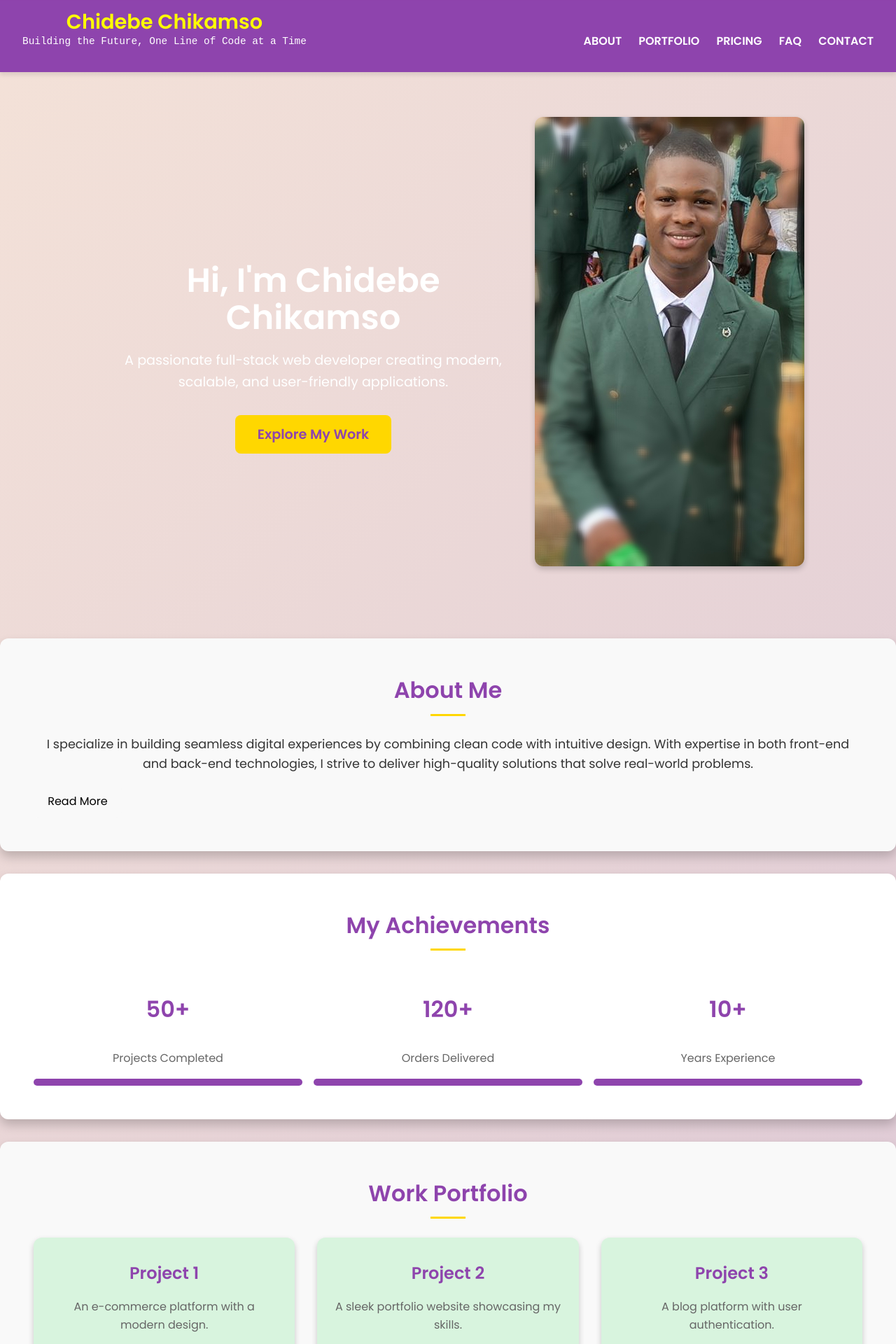
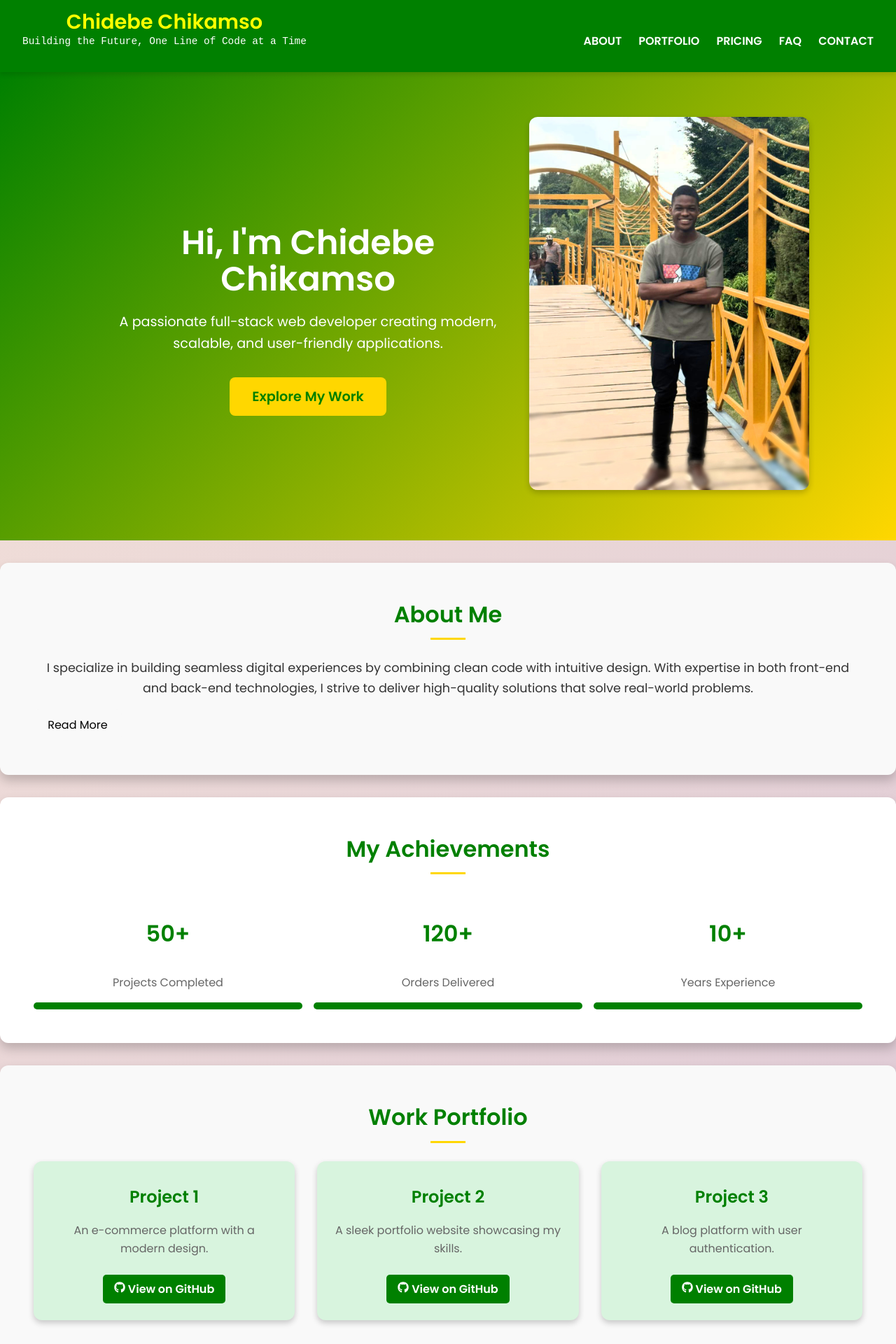
Before and after one commit to ChikamsoChidebe/react, a React (Vite) app: page / in a window 1280 px wide. Shown: the top 1920 px of the page at 70% size. Built offline with nearby package versions, Linux system fonts and the light colour scheme.

Commit message:
Added a new image and updated the app styles

```diff
--- a/src/App.css
+++ b/src/App.css
@@ -5,7 +5,7 @@ body {
   padding: 0;
   line-height: 1.6;
   color: #333;
-  background: linear-gradient(135deg, #f4e2d8, #cbb4d4);
+  background: linear-gradient(135deg,   #eef4d8, #b6d2b6);
   overflow-x: hidden;
   display: flex;
   align-items: center;
@@ -62,7 +62,7 @@ a:hover {
   justify-content: center;
   align-items: center;
   height: 100vh;
-  background:#8e44ad;
+  background: green;
 }
 
 .spinner {
@@ -98,7 +98,7 @@ a:hover {
 
 .pricing-card h3 {
   font-size: 1.5rem;
-  color:#8e44ad;
+  color: green;
 }
 
 .pricing-card p {
@@ -120,7 +120,7 @@ a:hover {
 
 .hire-button {
   background: #ffd700;
-  color:#8e44ad;
+  color: green;
   padding: 0.8rem 2rem;
   font-size: 1rem;
   font-weight: bold;
@@ -155,7 +155,7 @@ a:hover {
 
 /* Header Styles */
 .header {
-  background: linear-gradient(135deg #8e44ad, #ffd700); /* Purple Gradient */
+  background: linear-gradient(135deg, green, #ffd700); /* Purple Gradient */
   color: white;
   padding: 2rem 1rem;
   text-align: center;
@@ -207,7 +207,7 @@ a:hover {
   align-items: center;
   justify-content: center;
   padding: 4rem 2rem;
-  background: linear-gradient(135deg #8e44ad, #ffd700);
+  background: linear-gradient(135deg, green, #ffd700);
   color: white;
   text-align: center;
 }
@@ -230,7 +230,7 @@ a:hover {
 
 .cta-button {
   background: #ffd700;
-  color:#8e44ad;
+  color: green;
   padding: 0.8rem 2rem;
   font-size: 1.2rem;
   font-weight: bold;
@@ -274,7 +274,7 @@ a:hover {
 
 .section h2 {
   margin-top: 0;
-  color:#8e44ad; /* Purple */
+  color: green; /* Purple */
   font-size: 2rem;
   text-align: center;
   position: relative;
@@ -318,7 +318,7 @@ a:hover {
 
 .portfolio-item h3 {
   margin: 0.5rem 0;
-  color:#8e44ad; /* Purple */
+  color: green; /* Purple */
   font-size: 1.5rem;
 }
 
@@ -331,7 +331,7 @@ a:hover {
   display: inline-block;
   margin-top: 0.5rem;
   color: white;
-  background:#8e44ad; /* Purple */
+  background: green; /* Purple */
   padding: 0.5rem 1rem;
   border-radius: 5px;
   font-weight: bold;
@@ -339,7 +339,7 @@ a:hover {
 }
 
 .portfolio-item a:hover {
-  background: #8e44ad; /* Darker Purple */
+  background: #54ad44; /* Darker Purple */
 }
 
 /* Timeline */
@@ -357,7 +357,7 @@ a:hover {
 }
 
 .timeline-item h3 {
-  color:#8e44ad;
+  color: green;
   margin-bottom: 0.5rem;
 }
 
@@ -404,7 +404,7 @@ a:hover {
   justify-content: center;
   flex-direction: column;
   margin: 0.5rem;
-  color:#8e44ad; /* Purple */
+  color: green; /* Purple */
   font-weight: bold;
   text-decoration: none;
   font-size: 1.2rem;
@@ -420,7 +420,7 @@ a:hover {
 .footer {
   text-align: center;
   padding: 1.5rem;
-  background: linear-gradient(135deg #8e44ad, #ffd700);
+  background: linear-gradient(135deg, green, #ffd700);
   color: white;
   margin-top: 2rem;
   font-size: 0.9rem;
@@ -484,7 +484,7 @@ a:hover {
 
 .slide p {
   font-size: 1.2rem;
-  color:#8e44ad;
+  color: green;
 }
 
 /* Stats Section */
@@ -501,7 +501,7 @@ a:hover {
 
 .stat-item h3 {
   font-size: 2rem;
-  color:#8e44ad;
+  color: green;
 }
 
 .stat-item p {
@@ -520,7 +520,7 @@ a:hover {
 
 .status-bar-fill {
   height: 100%;
-  background:#8e44ad;
+  background: green;
   transition: width 0.3s ease-in-out;
 }
 
@@ -537,7 +537,7 @@ a:hover {
 
 .logo img {
   width: 80px;
-  background-color:#8e44ad;
+  background-color: green;
 }
 
 .logo h1 {
@@ -571,7 +571,7 @@ a:hover {
 .guest-item p {
   margin-top: 0.5rem;
   font-size: 1rem;
-  color:#8e44ad;
+  color: green;
 }
 
 /* FAQ Section */
@@ -594,7 +594,7 @@ a:hover {
 
 .faq-question h3 {
   font-size: 1.2rem;
-  color:#8e44ad;
+  color: green;
 }
 
 .faq-icon {
@@ -615,7 +615,7 @@ a:hover {
   display: flex;
   justify-content: space-around;
   align-items: center;
-  background:#8e44ad;
+  background: green;
   color: white;
   padding: 1rem;
   position: fixed;
@@ -659,7 +659,7 @@ body {
   justify-content: space-between;
   align-items: center;
   padding: 1rem 2rem;
-  background:#8e44ad;
+  background: green;
   color: white;
 }
 
@@ -688,7 +688,7 @@ body {
 .menu-bar {
   display: none;
   background: #ffd700;
-  color:#8e44ad;
+  color: green;
   padding: 0.8rem 1.5rem;
   font-size: 1rem;
   font-weight: bold;
@@ -708,7 +708,7 @@ body {
   position: absolute;
   top: 100%;
   left: 0;
-  background:#8e44ad;
+  background: green;
   padding: 1rem;
   border-radius: 8px;
   box-shadow: 0 4px 8px rgba(0, 0, 0, 0.2);
@@ -753,7 +753,7 @@ body {
     display: flex;
     justify-content: space-around;
     align-items: center;
-    background:#8e44ad;
+    background: green;
     color: white;
     padding: 1rem;
     position: fixed;
--- a/src/App.jsx
+++ b/src/App.jsx
@@ -162,7 +162,7 @@ function App() {
           <button className="cta-button">Explore My Work</button>
         </div>
         <div className="landing-visual">
-          <img src="me2.jpg" alt="Custom Illustration" />
+          <img src="me3.jpg" alt="Custom Illustration" />
         </div>
       </section>
 
```
Also changed, not shown: public/me3.jpg (added).
